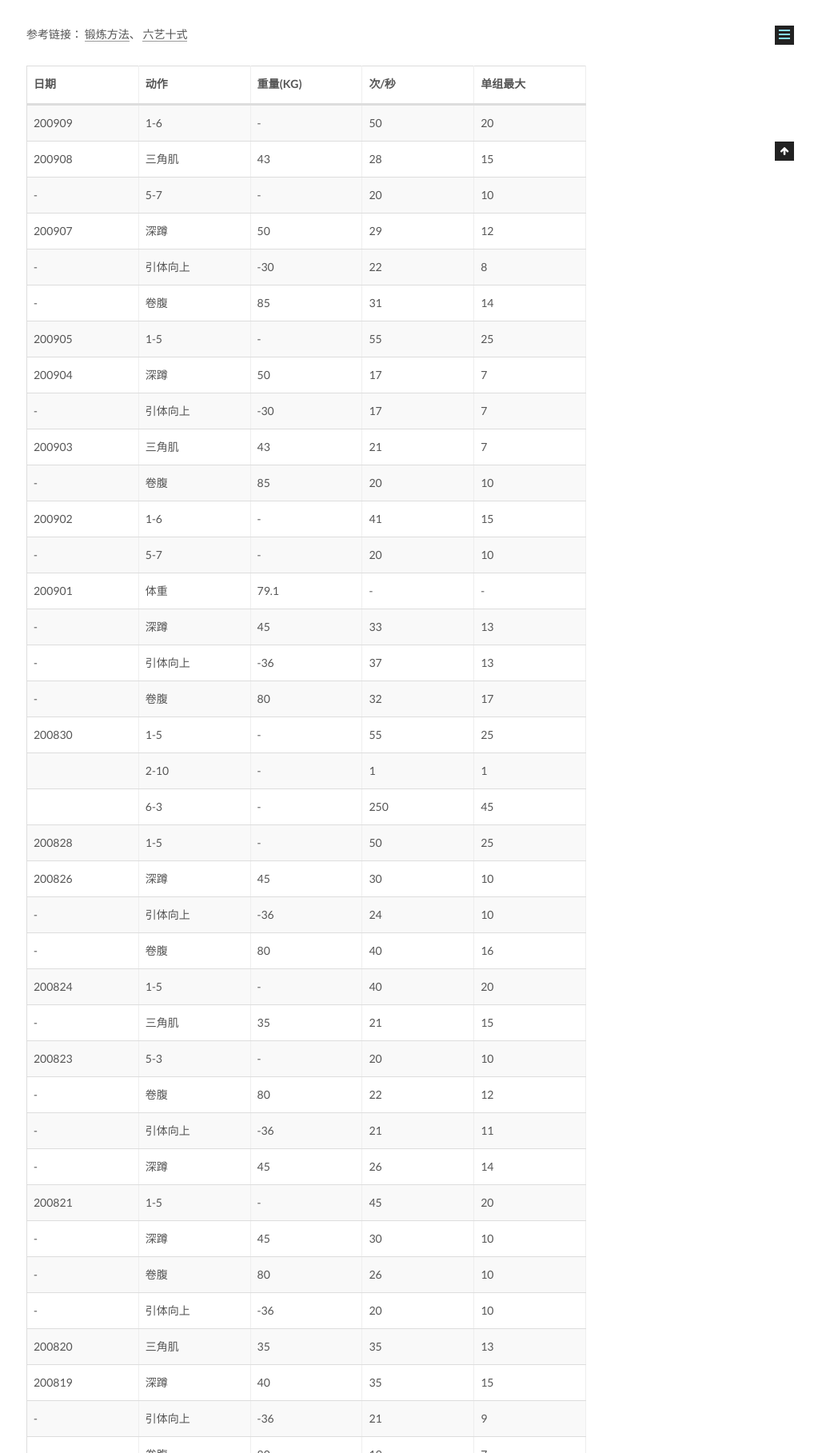
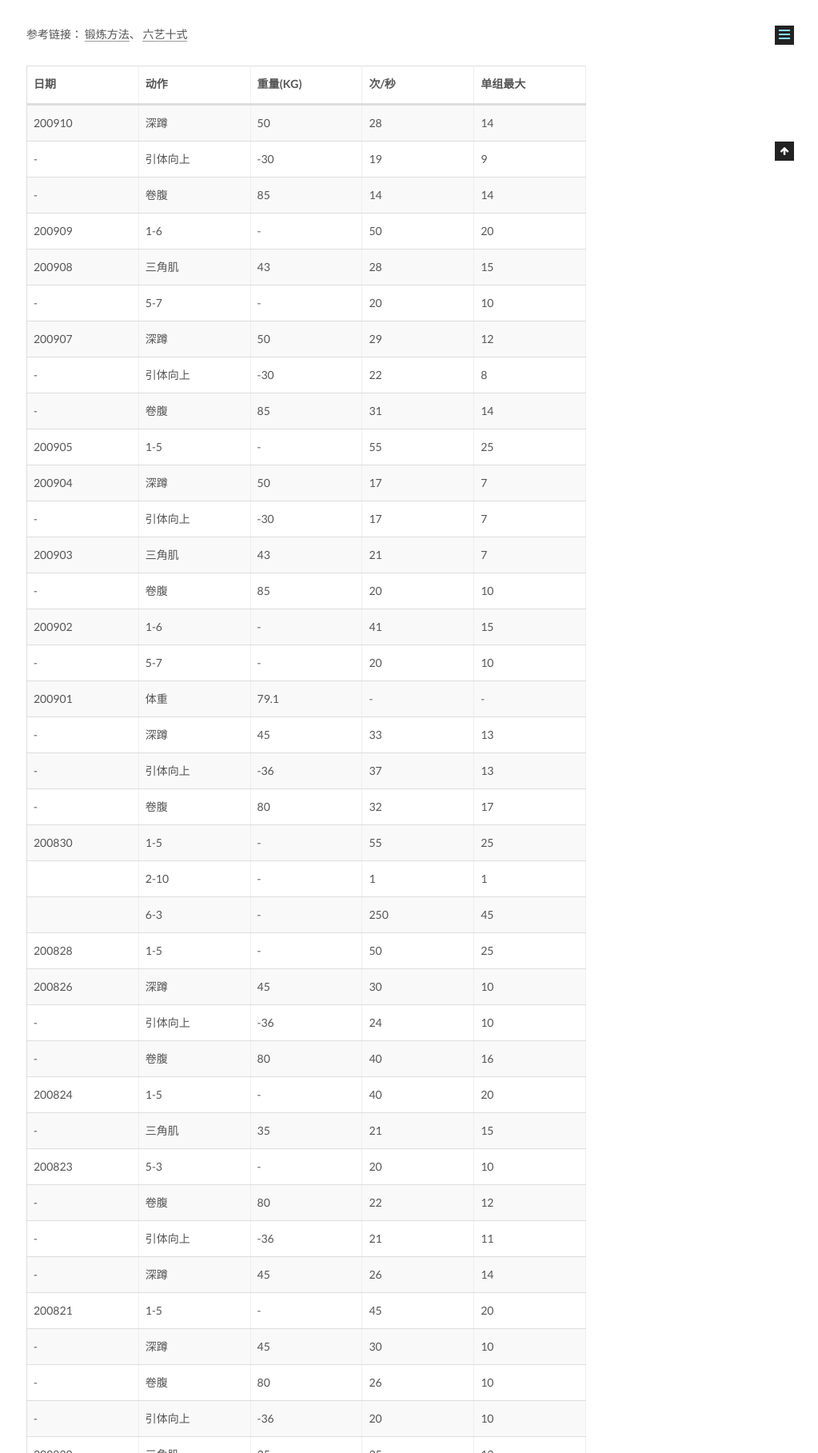
Before and after one commit to CodeHunter2006/CodeHunter2006.github.io, a Jekyll site: the page built from _posts/2020-06-01-Fitness_Record.md, in a window 1280 px wide, cut to the strip 799-2616 px from the top of the page. Shown: the whole strip at 80% size, without its empty margins (257-1280 px from the left). Built offline with Jekyll 4.4.1, drawn with Linux system fonts in a browser that asks for light colours.

Commit message:
[doc]: add contents.

```diff
--- a/_posts/2020-06-01-Fitness_Record.md
+++ b/_posts/2020-06-01-Fitness_Record.md
@@ -14,6 +14,9 @@ tags: Healthy
 
 | 日期   | 动作     | 重量(KG) | 次/秒 | 单组最大 |
 | ------ | -------- | -------- | ----- | -------- |
+| 200910 | 深蹲     | 50       | 28    | 14       |
+| -      | 引体向上 | -30      | 19    | 9        |
+| -      | 卷腹     | 85       | 14    | 14       |
 | 200909 | 1-6      | -        | 50    | 20       |
 | 200908 | 三角肌   | 43       | 28    | 15       |
 | -      | 5-7      | -        | 20    | 10       |
```
